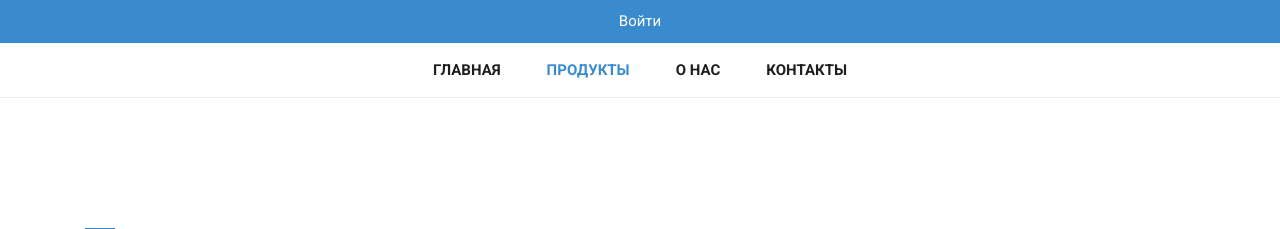
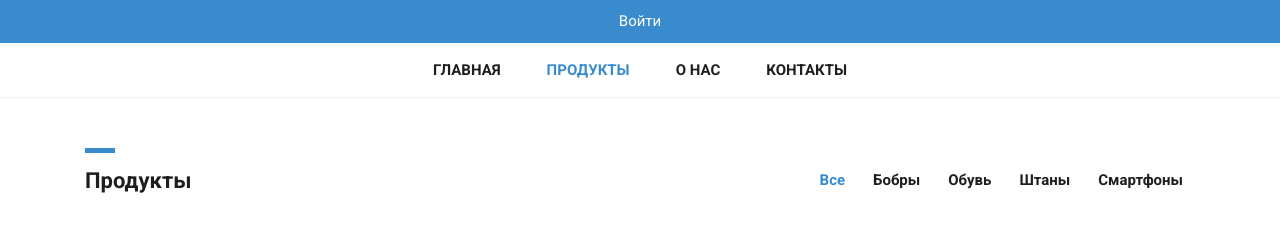
Before and after one commit to morozov1982/stepshop_sdp_192, a Django app: page /products/ in a window 1280 px wide. Shown: the top 229 px of the page. Run offline with Django 3.2, Linux system fonts and the light colour scheme; data comes from the database, SQL or seed files in the repository; some libraries are stand-ins or nearby versions.

Commit message:
add: lesson_07

```diff
--- a/stepshop/mainapp/static/mainapp/style.css
+++ b/stepshop/mainapp/static/mainapp/style.css
@@ -1,3 +1,13 @@
-h1 {
-    color: red;
+#filters a {
+    color: #1e1e1e;
+    font-size: 15px;
+    font-weight: 700;
 }
+
+#filters a:hover {
+    color: #3a8bcd;
+}
+
+#filters .active a {
+    color: #3a8bcd;
+}
--- /dev/null
+++ b/stepshop/mainapp/templates/mainapp/includes/inc_category_menu.html
@@ -0,0 +1,26 @@
+<div class="featured-page">
+    <div class="container">
+        <div class="row">
+            <div class="col-md-4 col-sm-12">
+                <div class="section-heading">
+                    <div class="line-dec"></div>
+                    <h1>{{ category.name|title }}</h1>
+                </div>
+            </div>
+            <div class="col-md-8 col-sm-12">
+                <div id="filters" class="button-group">
+
+                    <button class="btn btn-primary {% if not pk %}active{% endif %}">
+                        <a href="{% url 'products:index' %}">Все</a>
+                    </button>
+                    {% for link in links_menu %}
+                    <button class="btn btn-primary {% if pk == link.pk %}active{% endif %}">
+                        <a href="{% url 'products:category' link.pk %}">{{ link.name }}</a>
+                    </button>
+                    {% endfor %}
+
+                </div>
+            </div>
+        </div>
+    </div>
+</div>
--- a/stepshop/mainapp/templates/mainapp/products.html
+++ b/stepshop/mainapp/templates/mainapp/products.html
@@ -2,34 +2,14 @@
 {% load static %}
 
 {% block css %}
-    <link rel="stylesheet" href="/static/mainapp/style.css">
+<link rel="stylesheet" href="{% static 'mainapp/style.css' %}">
 {% endblock %}
 
 
 {% block content %}
 <!-- Page Content -->
 <!-- Items Starts Here -->
-    <div class="featured-page">
-      <div class="container">
-        <div class="row">
-          <div class="col-md-4 col-sm-12">
-            <div class="section-heading">
-              <div class="line-dec"></div>
-              <h1>Featured Items</h1>
-            </div>
-          </div>
-          <div class="col-md-8 col-sm-12">
-            <div id="filters" class="button-group">
-
-                {% for item in links_menu %}
-                    <button class="btn btn-primary" data-filter="{{ item.href }}">{{ item.name }}</button>
-                {% endfor %}
-
-            </div>
-          </div>
-        </div>
-      </div>
-    </div>
+{% include 'mainapp/includes/inc_category_menu.html' %}
 
 <div class="featured container no-gutter">
 
--- a/stepshop/mainapp/urls.py
+++ b/stepshop/mainapp/urls.py
@@ -7,4 +7,5 @@ app_name = 'products'
 urlpatterns = [
     path('', products, name='index'),
     path('product/', product),
+    path('category/<int:pk>/', products, name='category'),
 ]
--- a/stepshop/mainapp/views.py
+++ b/stepshop/mainapp/views.py
@@ -1,25 +1,26 @@
-from django.shortcuts import render
+from django.shortcuts import render, get_object_or_404
 
-from mainapp.models import Product
+from mainapp.models import Product, ProductCategory
 
 
-def products(request):
+def products(request, pk=None):
     title = 'продукты | каталог'
 
-    links_menu = [
-        {'href': 'products_all', 'name': 'все'},
-        {'href': 'products_shoes', 'name': 'обувь'},
-        {'href': 'products_pants', 'name': 'штаны'},
-        {'href': 'products_phones', 'name': 'смартфоны'},
-        {'href': 'products_parts', 'name': 'автозапчасти'},
-    ]
+    links_menu = ProductCategory.objects.all()
 
     products_all = Product.objects.all()
+    category = {'name': 'продукты'}
+
+    if pk is not None:
+        products_all = Product.objects.filter(category__id=pk)
+        category = get_object_or_404(ProductCategory, id=pk)
 
     context = {
         'title': title,
         'links_menu': links_menu,
         'products': products_all,
+        'category': category,
+        'pk': pk,
     }
 
     return render(request, 'mainapp/products.html', context)
--- a/stepshop/stepshop/static/stepshop/assets/css/tooplate-main.css
+++ b/stepshop/stepshop/static/stepshop/assets/css/tooplate-main.css
@@ -41,7 +41,7 @@ a {
 	opacity: 0.7;
 }
 .section-heading {
-	margin-top: 80px;
+	/*margin-top: 80px;*/
 	margin-bottom: 40px;
 }
 .section-heading .line-dec {
@@ -162,6 +162,7 @@ a {
 
 /* Featured Style */
 .featured-items {
+    margin-top: 50px;
 	margin-bottom: 70px;
 }
 .featured-item {
@@ -346,7 +347,7 @@ a {
 
 /* Featured Page Style */
 .featured-page {
-	margin-top: 130px;
+	margin-top: 50px;
 	margin-bottom: 40px;
 }
 .featured-page .section-heading {
```
Also changed, not shown: stepshop/stepshop/static/stepshop/assets/css/style.css (added). Lines whose indentation alone changed are shown as unchanged.
